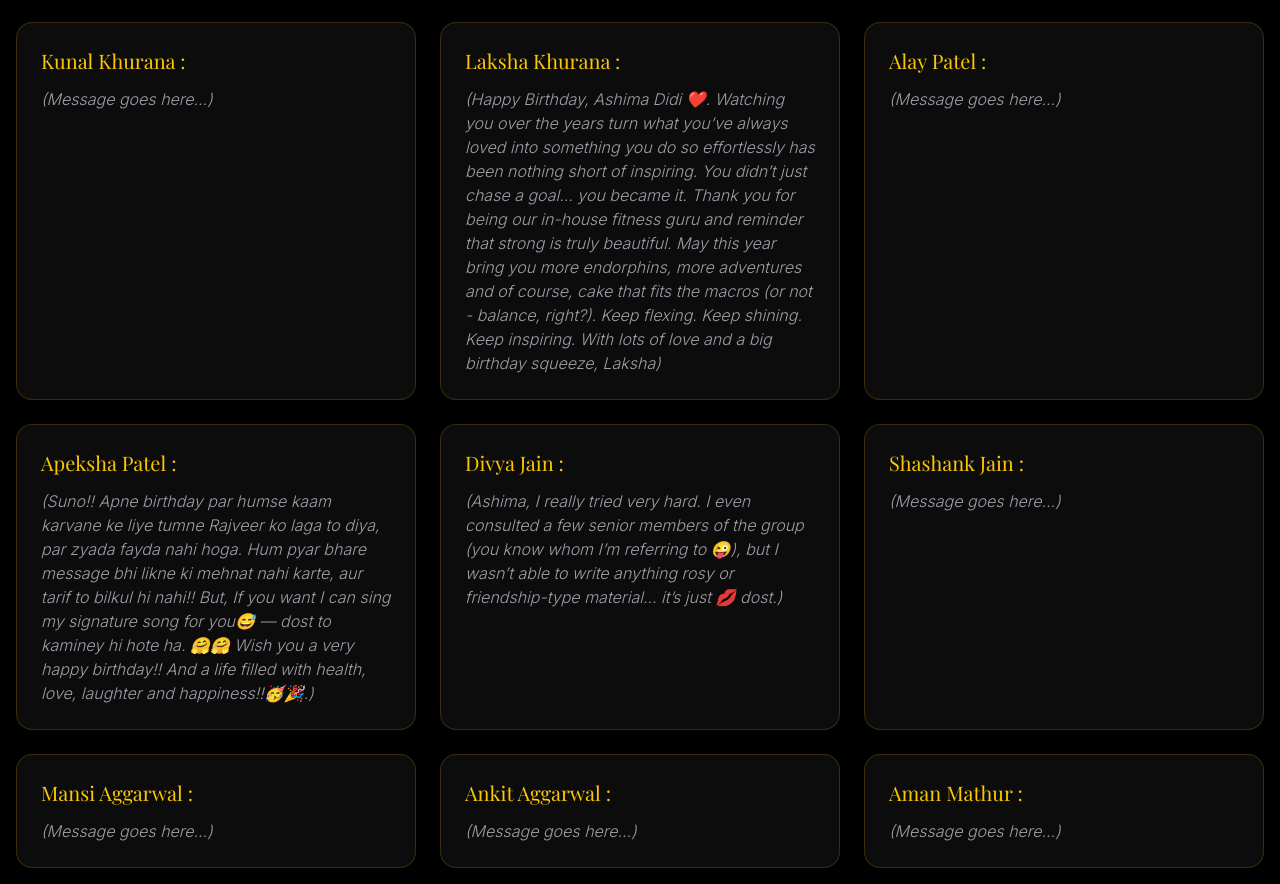
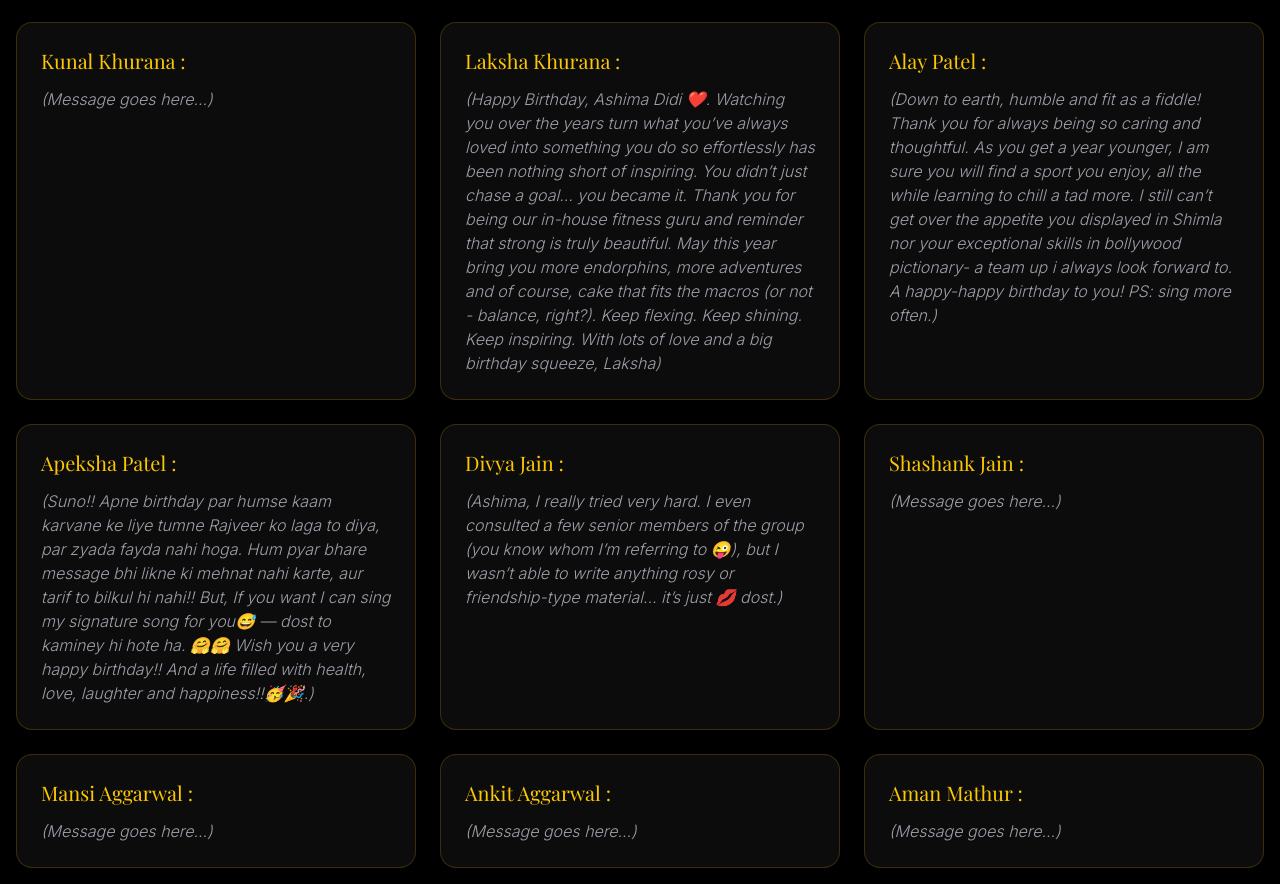
Before and after one commit to Rajveer-4k/Rajveer-4k.github.io, a React (Vite) app: page / in a window 1280 px wide. Shown: the part 6017-6901 px from the top of the page. Built offline with nearby package versions, Linux system fonts and the light colour scheme; a web font is replaced by a local one.

Commit message:
Update App.tsx

```diff
--- a/src/App.tsx
+++ b/src/App.tsx
@@ -23,7 +23,7 @@ const heartfeltWords = [
   { name: "Grace Kapoor", message: "(Message goes here...)" },
   { name: "Kunal Khurana", message: "(Message goes here...)" },
   { name: "Laksha Khurana", message: "(Happy Birthday, Ashima Didi ❤️. Watching you over the years turn what you’ve always loved into something you do so effortlessly has been nothing short of inspiring. You didn’t just chase a goal… you became it.  Thank you for being our in-house fitness guru and reminder that strong is truly beautiful. May this year bring you more endorphins, more adventures and of course, cake that fits the macros (or not - balance, right?). Keep flexing. Keep shining. Keep inspiring. With lots of love and a big birthday squeeze, Laksha)" },
-  { name: "Alay Patel", message: "(Message goes here...)" },
+  { name: "Alay Patel", message: "(Down to earth, humble and fit as a fiddle! Thank you for always being so caring and thoughtful.  As you get a year younger, I am sure you will find a sport you enjoy, all the while learning to chill a tad more.  I still can’t get over the appetite you displayed in Shimla nor your exceptional skills in bollywood pictionary-  a team up i always look forward to.  A happy-happy birthday to you! PS: sing more often.)" },
   { name: "Apeksha Patel", message: "(Suno!! Apne birthday par humse kaam karvane ke liye tumne Rajveer ko laga to diya, par zyada fayda nahi hoga. Hum pyar bhare message bhi likne ki mehnat nahi karte, aur tarif to bilkul hi nahi!! But, If you want I can sing my signature song for you😅 — dost to kaminey hi hote ha. 🤗🤗 Wish you a very happy birthday!! And a life filled with health, love, laughter and happiness!!🥳🎉.)" },
   { name: "Divya Jain", message: "(Ashima, I really tried very hard. I even consulted a few senior members of the group (you know whom I’m referring to 😜), but I wasn’t able to write anything rosy or friendship-type material… it’s just 💋 dost.)" },
   { name: "Shashank Jain", message: "(Message goes here...)" },
```
